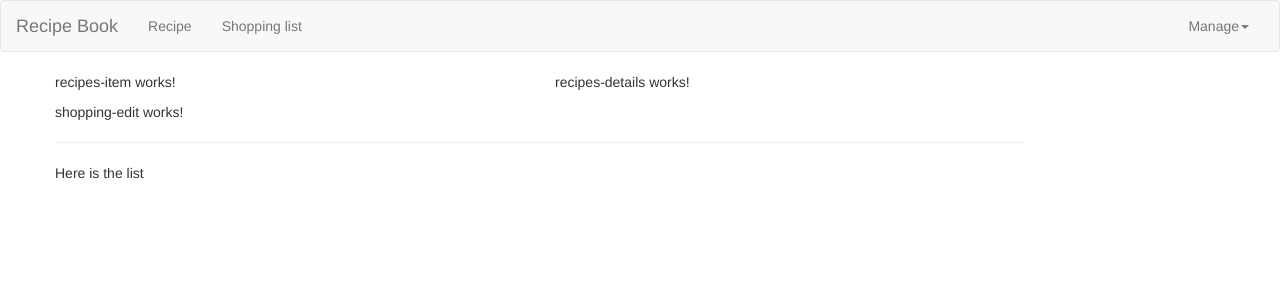
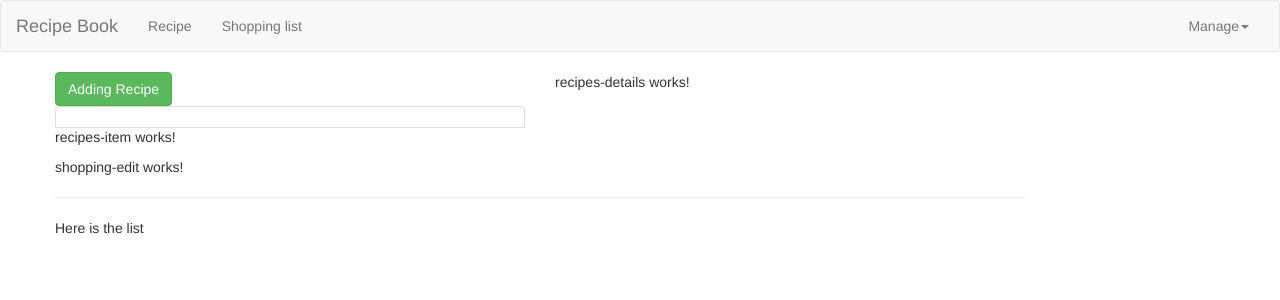
Before and after one commit to Knightch/Angular-Course, an Angular app in the folder My-First-App/: page / in a window 1280 px wide. Shown: the top 300 px of the page. Built offline with nearby package versions, Linux system fonts and the light colour scheme.

Commit message:
adding content to receipes component

```diff
--- a/My-First-App/src/app/recipes/recipes-list/recipes-list.component.html
+++ b/My-First-App/src/app/recipes/recipes-list/recipes-list.component.html
@@ -1 +1,19 @@
-<app-recipes-item></app-recipes-item>
+<div class="row">
+    <div class="col-xs-12">
+        <button class="btn btn-success">Adding Recipe</button>
+    </div>
+</div>
+<div class="row">
+    <div class="col-xs-12">
+        <a href="#" class="list-group-item cleafix" *ngFor = "let receipe of recipes">
+            <div class="pull-left">
+                <h4 class="list-group-item-heading">{{ recipes.name }}</h4>
+                <p class="list-group-item-text">{{ recipes.desc }}</p>
+            </div>
+            <span class="pull-right">
+                <img src="{{recipes.imagePath}}" alt="" class="img-responsive" style="max-height: 50px;">
+            </span>
+        </a>
+        <app-recipes-item></app-recipes-item>
+    </div>
+</div>
--- a/My-First-App/src/app/recipes/recipes-list/recipes-list.component.ts
+++ b/My-First-App/src/app/recipes/recipes-list/recipes-list.component.ts
@@ -1,4 +1,5 @@
 import { Component, OnInit } from '@angular/core';
+import { Recipe } from '../receipes.model';
 
 @Component({
   selector: 'app-recipes-list',
@@ -6,7 +7,9 @@ import { Component, OnInit } from '@angular/core';
   styleUrls: ['./recipes-list.component.css']
 })
 export class RecipesListComponent implements OnInit {
-  receipes = [];
+  recipes: Recipe[] = [
+    new Recipe('Biryani','A nice biryani that i love most','https://embed.widencdn.net/img/mccormick/mjdxosbfzz/1125x1125px/HYDERABADI-BIRYANI.jpg?crop=true&anchor=749,0&q=80&color=ffffffff&u=qwwekl')
+  ];
   constructor() { }
 
   ngOnInit(): void {
```
